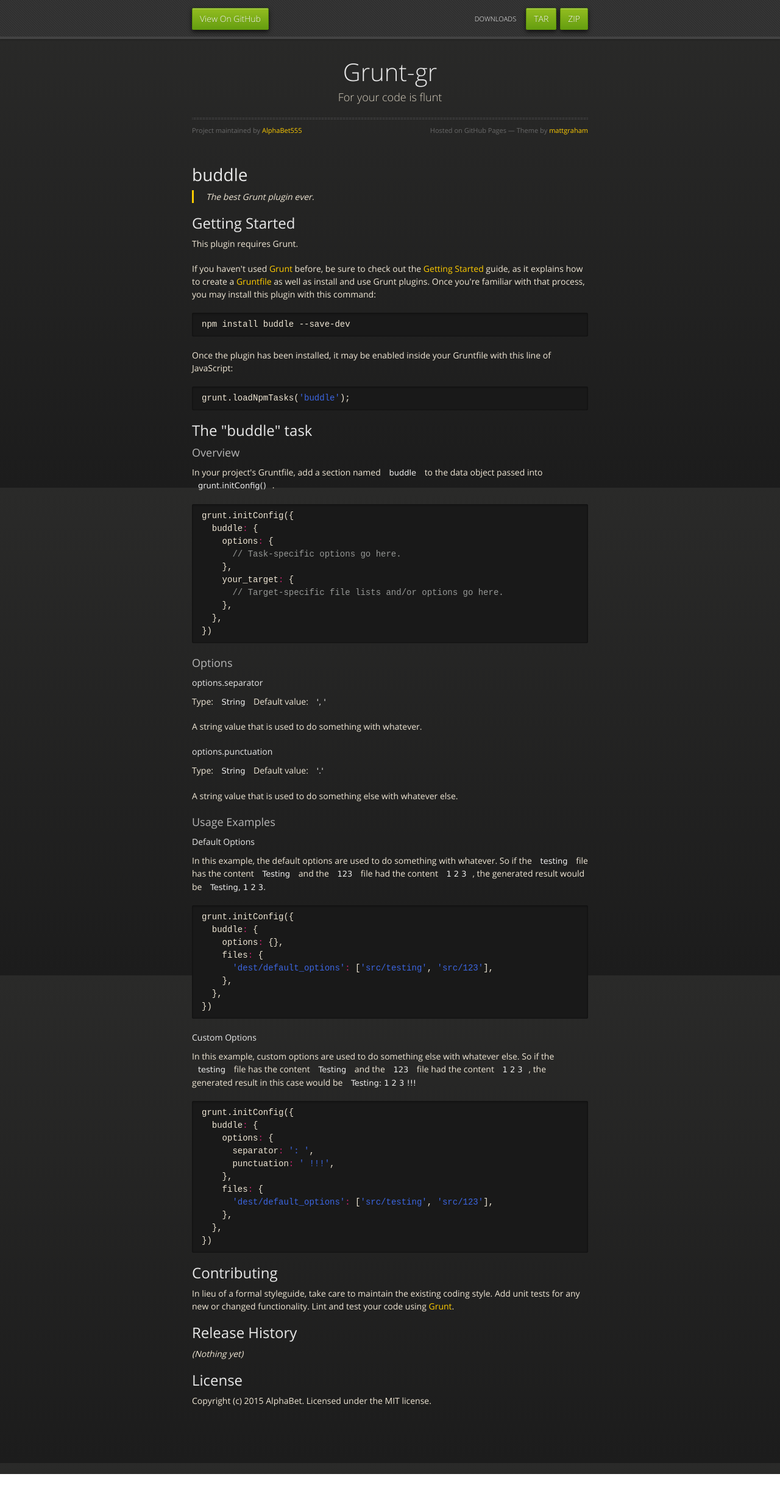
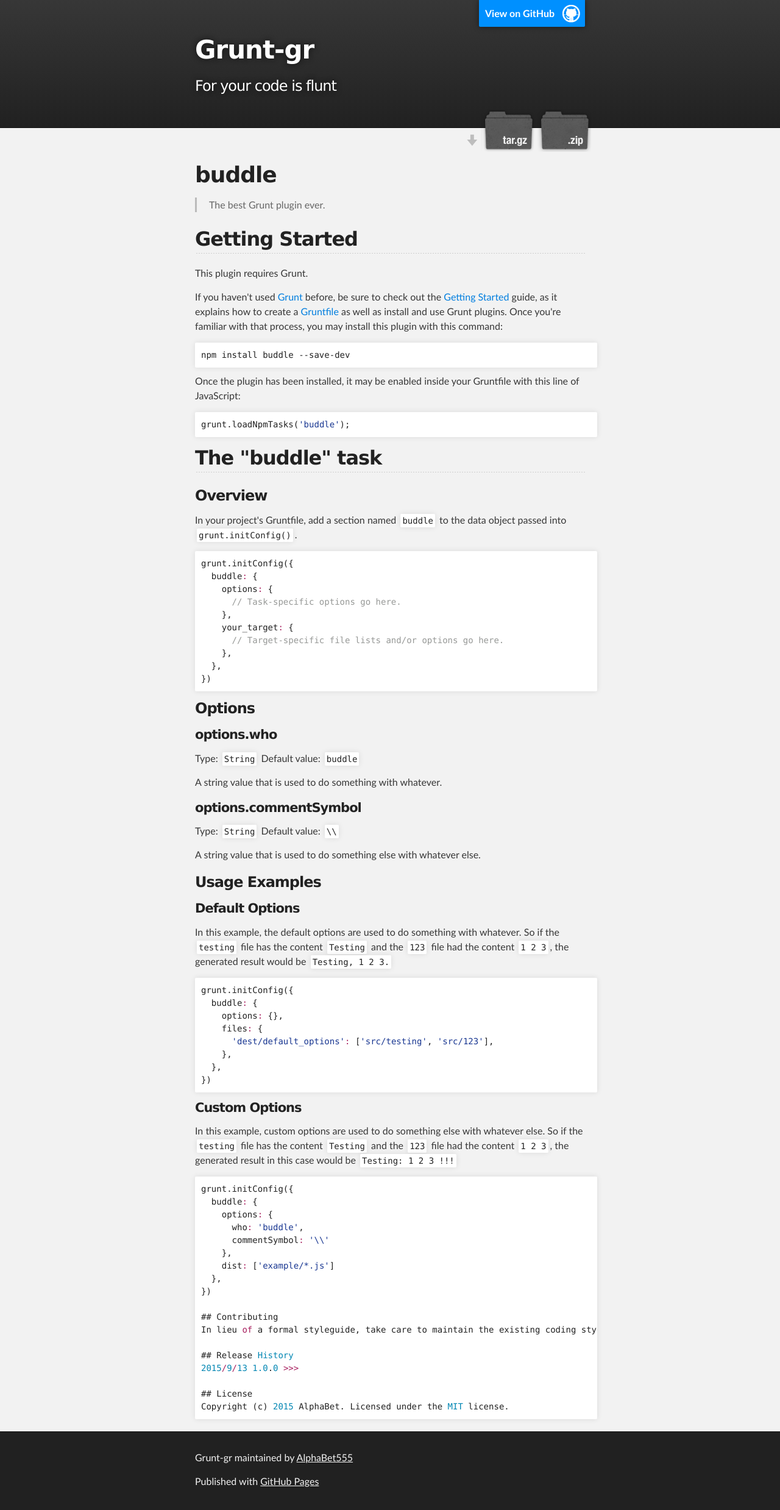
Before and after one commit to Alphabet555/grunt-GR, a plain HTML site: page index.html in a window 1280 px wide. Shown: the whole page at 61% size. Before the commit the page ends 2418 px from the top, so only its background shows below. Drawn offline with nearby package versions, Linux system fonts and the light colour scheme.

Commit message:
Create gh-pages branch via GitHub

```diff
--- a/index.html
+++ b/index.html
@@ -1,43 +1,36 @@
-<!doctype html>
+<!DOCTYPE html>
 <html>
+
   <head>
-    <meta charset="utf-8">
+    <meta charset='utf-8'>
     <meta http-equiv="X-UA-Compatible" content="chrome=1">
-    <title>Grunt-gr by AlphaBet555</title>
-    <link rel="stylesheet" href="stylesheets/styles.css">
-    <link rel="stylesheet" href="stylesheets/github-dark.css">
-    <script src="https://ajax.googleapis.com/ajax/libs/jquery/1.7.1/jquery.min.js"></script>
-    <script src="javascripts/respond.js"></script>
-    <!--[if lt IE 9]>
-      <script src="//html5shiv.googlecode.com/svn/trunk/html5.js"></script>
-    <![endif]-->
-    <!--[if lt IE 8]>
-    <link rel="stylesheet" href="stylesheets/ie.css">
-    <![endif]-->
-    <meta name="viewport" content="width=device-width, initial-scale=1, user-scalable=no">
+    <meta name="description" content="Grunt-gr : For your code is flunt">
 
+    <link rel="stylesheet" type="text/css" media="screen" href="stylesheets/stylesheet.css">
+
+    <title>Grunt-gr</title>
   </head>
+
   <body>
-      <div id="header">
-        <nav>
-          <li class="fork"><a href="https://github.com/AlphaBet555/grunt-GR">View On GitHub</a></li>
-          <li class="downloads"><a href="https://github.com/AlphaBet555/grunt-GR/zipball/master">ZIP</a></li>
-          <li class="downloads"><a href="https://github.com/AlphaBet555/grunt-GR/tarball/master">TAR</a></li>
-          <li class="title">DOWNLOADS</li>
-        </nav>
-      </div><!-- end header -->
 
-    <div class="wrapper">
+    <!-- HEADER -->
+    <div id="header_wrap" class="outer">
+        <header class="inner">
+          <a id="forkme_banner" href="https://github.com/AlphaBet555/grunt-GR">View on GitHub</a>
 
-      <section>
-        <div id="title">
-          <h1>Grunt-gr</h1>
-          <p>For your code is flunt</p>
-          <hr>
-          <span class="credits left">Project maintained by <a href="https://github.com/AlphaBet555">AlphaBet555</a></span>
-          <span class="credits right">Hosted on GitHub Pages &mdash; Theme by <a href="https://twitter.com/michigangraham">mattgraham</a></span>
-        </div>
+          <h1 id="project_title">Grunt-gr</h1>
+          <h2 id="project_tagline">For your code is flunt</h2>
 
+            <section id="downloads">
+              <a class="zip_download_link" href="https://github.com/AlphaBet555/grunt-GR/zipball/master">Download this project as a .zip file</a>
+              <a class="tar_download_link" href="https://github.com/AlphaBet555/grunt-GR/tarball/master">Download this project as a tar.gz file</a>
+            </section>
+        </header>
+    </div>
+
+    <!-- MAIN CONTENT -->
+    <div id="main_content_wrap" class="outer">
+      <section id="main_content" class="inner">
         <h1>
 <a id="buddle" class="anchor" href="#buddle" aria-hidden="true"><span class="octicon octicon-link"></span></a>buddle</h1>
 
@@ -81,18 +74,18 @@
 <a id="options" class="anchor" href="#options" aria-hidden="true"><span class="octicon octicon-link"></span></a>Options</h3>
 
 <h4>
-<a id="optionsseparator" class="anchor" href="#optionsseparator" aria-hidden="true"><span class="octicon octicon-link"></span></a>options.separator</h4>
+<a id="optionswho" class="anchor" href="#optionswho" aria-hidden="true"><span class="octicon octicon-link"></span></a>options.who</h4>
 
 <p>Type: <code>String</code>
-Default value: <code>',  '</code></p>
+Default value: <code>buddle</code></p>
 
 <p>A string value that is used to do something with whatever.</p>
 
 <h4>
-<a id="optionspunctuation" class="anchor" href="#optionspunctuation" aria-hidden="true"><span class="octicon octicon-link"></span></a>options.punctuation</h4>
+<a id="optionscommentsymbol" class="anchor" href="#optionscommentsymbol" aria-hidden="true"><span class="octicon octicon-link"></span></a>options.commentSymbol</h4>
 
 <p>Type: <code>String</code>
-Default value: <code>'.'</code></p>
+Default value: <code>\\</code></p>
 
 <p>A string value that is used to do something else with whatever else.</p>
 
@@ -121,33 +114,33 @@
 <div class="highlight highlight-js"><pre>grunt.initConfig({
   buddle<span class="pl-k">:</span> {
     options<span class="pl-k">:</span> {
-      separator<span class="pl-k">:</span> <span class="pl-s"><span class="pl-pds">'</span>: <span class="pl-pds">'</span></span>,
-      punctuation<span class="pl-k">:</span> <span class="pl-s"><span class="pl-pds">'</span> !!!<span class="pl-pds">'</span></span>,
+      who<span class="pl-k">:</span> <span class="pl-s"><span class="pl-pds">'</span>buddle<span class="pl-pds">'</span></span>,
+      commentSymbol<span class="pl-k">:</span> <span class="pl-s"><span class="pl-pds">'</span><span class="pl-cce">\\</span><span class="pl-pds">'</span></span>
     },
-    files<span class="pl-k">:</span> {
-      <span class="pl-s"><span class="pl-pds">'</span>dest/default_options<span class="pl-pds">'</span></span><span class="pl-k">:</span> [<span class="pl-s"><span class="pl-pds">'</span>src/testing<span class="pl-pds">'</span></span>, <span class="pl-s"><span class="pl-pds">'</span>src/123<span class="pl-pds">'</span></span>],
-    },
+    dist<span class="pl-k">:</span> [<span class="pl-s"><span class="pl-pds">'</span>example/*.js<span class="pl-pds">'</span></span>]
   },
-})</pre></div>
+})
 
-<h2>
-<a id="contributing" class="anchor" href="#contributing" aria-hidden="true"><span class="octicon octicon-link"></span></a>Contributing</h2>
+## Contributing
+In lieu <span class="pl-k">of</span> a formal styleguide, take care to maintain the existing coding style. Add unit tests <span class="pl-k">for</span> any <span class="pl-k">new</span> <span class="pl-en">or</span> changed functionality. Lint and test your code using [Grunt](http<span class="pl-k">:</span><span class="pl-c">//gruntjs.com/).</span>
 
-<p>In lieu of a formal styleguide, take care to maintain the existing coding style. Add unit tests for any new or changed functionality. Lint and test your code using <a href="http://gruntjs.com/">Grunt</a>.</p>
+## Release <span class="pl-c1">History</span>
+<span class="pl-c1">2015</span><span class="pl-k">/</span><span class="pl-c1">9</span><span class="pl-k">/</span><span class="pl-c1">13</span> <span class="pl-c1">1.0</span>.<span class="pl-c1">0</span> <span class="pl-k">&gt;&gt;&gt;</span>
 
-<h2>
-<a id="release-history" class="anchor" href="#release-history" aria-hidden="true"><span class="octicon octicon-link"></span></a>Release History</h2>
+## License
+Copyright (c) <span class="pl-c1">2015</span> AlphaBet. Licensed under the <span class="pl-c1">MIT</span> license.</pre></div>
+      </section>
+    </div>
 
-<p><em>(Nothing yet)</em></p>
+    <!-- FOOTER  -->
+    <div id="footer_wrap" class="outer">
+      <footer class="inner">
+        <p class="copyright">Grunt-gr maintained by <a href="https://github.com/AlphaBet555">AlphaBet555</a></p>
+        <p>Published with <a href="https://pages.github.com">GitHub Pages</a></p>
+      </footer>
+    </div>
 
-<h2>
-<a id="license" class="anchor" href="#license" aria-hidden="true"><span class="octicon octicon-link"></span></a>License</h2>
 
-<p>Copyright (c) 2015 AlphaBet. Licensed under the MIT license.</p>
-      </section>
-
-    </div>
-    <!--[if !IE]><script>fixScale(document);</script><![endif]-->
 
   </body>
 </html>
--- /dev/null
+++ b/javascripts/main.js
@@ -0,0 +1 @@
+console.log('This would be the main JS file.');
--- /dev/null
+++ b/stylesheets/github-light.css
@@ -0,0 +1,115 @@
+/*
+   Copyright 2014 GitHub Inc.
+
+   Licensed under the Apache License, Version 2.0 (the "License");
+   you may not use this file except in compliance with the License.
+   You may obtain a copy of the License at
+
+       http://www.apache.org/licenses/LICENSE-2.0
+
+   Unless required by applicable law or agreed to in writing, software
+   distributed under the License is distributed on an "AS IS" BASIS,
+   WITHOUT WARRANTIES OR CONDITIONS OF ANY KIND, either express or implied.
+   See the License for the specific language governing permissions and
+   limitations under the License.
+
+*/
+
+.pl-c /* comment */ {
+  color: #969896;
+}
+
+.pl-c1      /* constant, markup.raw, meta.diff.header, meta.module-reference, meta.property-name, support, support.constant, support.variable, variable.other.constant */,
+.pl-s .pl-v /* string variable */ {
+  color: #0086b3;
+}
+
+.pl-e  /* entity */,
+.pl-en /* entity.name */ {
+  color: #795da3;
+}
+
+.pl-s .pl-s1 /* string source */,
+.pl-smi      /* storage.modifier.import, storage.modifier.package, storage.type.java, variable.other, variable.parameter.function */ {
+  color: #333;
+}
+
+.pl-ent /* entity.name.tag */ {
+  color: #63a35c;
+}
+
+.pl-k /* keyword, storage, storage.type */ {
+  color: #a71d5d;
+}
+
+.pl-pds              /* punctuation.definition.string, string.regexp.character-class */,
+.pl-s                /* string */,
+.pl-s .pl-pse .pl-s1 /* string punctuation.section.embedded source */,
+.pl-sr               /* string.regexp */,
+.pl-sr .pl-cce       /* string.regexp constant.character.escape */,
+.pl-sr .pl-sra       /* string.regexp string.regexp.arbitrary-repitition */,
+.pl-sr .pl-sre       /* string.regexp source.ruby.embedded */ {
+  color: #183691;
+}
+
+.pl-v /* variable */ {
+  color: #ed6a43;
+}
+
+.pl-id /* invalid.deprecated */ {
+  color: #b52a1d;
+}
+
+.pl-ii /* invalid.illegal */ {
+  background-color: #b52a1d;
+  color: #f8f8f8;
+}
+
+.pl-sr .pl-cce /* string.regexp constant.character.escape */ {
+  color: #63a35c;
+  font-weight: bold;
+}
+
+.pl-ml /* markup.list */ {
+  color: #693a17;
+}
+
+.pl-mh        /* markup.heading */,
+.pl-mh .pl-en /* markup.heading entity.name */,
+.pl-ms        /* meta.separator */ {
+  color: #1d3e81;
+  font-weight: bold;
+}
+
+.pl-mq /* markup.quote */ {
+  color: #008080;
+}
+
+.pl-mi /* markup.italic */ {
+  color: #333;
+  font-style: italic;
+}
+
+.pl-mb /* markup.bold */ {
+  color: #333;
+  font-weight: bold;
+}
+
+.pl-md /* markup.deleted, meta.diff.header.from-file */ {
+  background-color: #ffecec;
+  color: #bd2c00;
+}
+
+.pl-mi1 /* markup.inserted, meta.diff.header.to-file */ {
+  background-color: #eaffea;
+  color: #55a532;
+}
+
+.pl-mdr /* meta.diff.range */ {
+  color: #795da3;
+  font-weight: bold;
+}
+
+.pl-mo /* meta.output */ {
+  color: #1d3e81;
+}
--- /dev/null
+++ b/stylesheets/stylesheet.css
@@ -0,0 +1,425 @@
+/*******************************************************************************
+Slate Theme for GitHub Pages
+by Jason Costello, @jsncostello
+*******************************************************************************/
+
+@import url(github-light.css);
+
+/*******************************************************************************
+MeyerWeb Reset
+*******************************************************************************/
+
+html, body, div, span, applet, object, iframe,
+h1, h2, h3, h4, h5, h6, p, blockquote, pre,
+a, abbr, acronym, address, big, cite, code,
+del, dfn, em, img, ins, kbd, q, s, samp,
+small, strike, strong, sub, sup, tt, var,
+b, u, i, center,
+dl, dt, dd, ol, ul, li,
+fieldset, form, label, legend,
+table, caption, tbody, tfoot, thead, tr, th, td,
+article, aside, canvas, details, embed,
+figure, figcaption, footer, header, hgroup,
+menu, nav, output, ruby, section, summary,
+time, mark, audio, video {
+  margin: 0;
+  padding: 0;
+  border: 0;
+  font: inherit;
+  vertical-align: baseline;
+}
+
+/* HTML5 display-role reset for older browsers */
+article, aside, details, figcaption, figure,
+footer, header, hgroup, menu, nav, section {
+  display: block;
+}
+
+ol, ul {
+  list-style: none;
+}
+
+table {
+  border-collapse: collapse;
+  border-spacing: 0;
+}
+
+/*******************************************************************************
+Theme Styles
+*******************************************************************************/
+
+body {
+  box-sizing: border-box;
+  color:#373737;
+  background: #212121;
+  font-size: 16px;
+  font-family: 'Myriad Pro', Calibri, Helvetica, Arial, sans-serif;
+  line-height: 1.5;
+  -webkit-font-smoothing: antialiased;
+}
+
+h1, h2, h3, h4, h5, h6 {
+  margin: 10px 0;
+  font-weight: 700;
+  color:#222222;
+  font-family: 'Lucida Grande', 'Calibri', Helvetica, Arial, sans-serif;
+  letter-spacing: -1px;
+}
+
+h1 {
+  font-size: 36px;
+  font-weight: 700;
+}
+
+h2 {
+  padding-bottom: 10px;
+  font-size: 32px;
+  background: url('../images/bg_hr.png') repeat-x bottom;
+}
+
+h3 {
+  font-size: 24px;
+}
+
+h4 {
+  font-size: 21px;
+}
+
+h5 {
+  font-size: 18px;
+}
+
+h6 {
+  font-size: 16px;
+}
+
+p {
+  margin: 10px 0 15px 0;
+}
+
+footer p {
+  color: #f2f2f2;
+}
+
+a {
+  text-decoration: none;
+  color: #007edf;
+  text-shadow: none;
+
+  transition: color 0.5s ease;
+  transition: text-shadow 0.5s ease;
+  -webkit-transition: color 0.5s ease;
+  -webkit-transition: text-shadow 0.5s ease;
+  -moz-transition: color 0.5s ease;
+  -moz-transition: text-shadow 0.5s ease;
+  -o-transition: color 0.5s ease;
+  -o-transition: text-shadow 0.5s ease;
+  -ms-transition: color 0.5s ease;
+  -ms-transition: text-shadow 0.5s ease;
+}
+
+a:hover, a:focus {text-decoration: underline;}
+
+footer a {
+  color: #F2F2F2;
+  text-decoration: underline;
+}
+
+em {
+  font-style: italic;
+}
+
+strong {
+  font-weight: bold;
+}
+
+img {
+  position: relative;
+  margin: 0 auto;
+  max-width: 739px;
+  padding: 5px;
+  margin: 10px 0 10px 0;
+  border: 1px solid #ebebeb;
+
+  box-shadow: 0 0 5px #ebebeb;
+  -webkit-box-shadow: 0 0 5px #ebebeb;
+  -moz-box-shadow: 0 0 5px #ebebeb;
+  -o-box-shadow: 0 0 5px #ebebeb;
+  -ms-box-shadow: 0 0 5px #ebebeb;
+}
+
+p img {
+  display: inline;
+  margin: 0;
+  padding: 0;
+  vertical-align: middle;
+  text-align: center;
+  border: none;
+}
+
+pre, code {
+  width: 100%;
+  color: #222;
+  background-color: #fff;
+
+  font-family: Monaco, "Bitstream Vera Sans Mono", "Lucida Console", Terminal, monospace;
+  font-size: 14px;
+
+  border-radius: 2px;
+  -moz-border-radius: 2px;
+  -webkit-border-radius: 2px;
+}
+
+pre {
+  width: 100%;
+  padding: 10px;
+  box-shadow: 0 0 10px rgba(0,0,0,.1);
+  overflow: auto;
+}
+
+code {
+  padding: 3px;
+  margin: 0 3px;
+  box-shadow: 0 0 10px rgba(0,0,0,.1);
+}
+
+pre code {
+  display: block;
+  box-shadow: none;
+}
+
+blockquote {
+  color: #666;
+  margin-bottom: 20px;
+  padding: 0 0 0 20px;
+  border-left: 3px solid #bbb;
+}
+
+
+ul, ol, dl {
+  margin-bottom: 15px
+}
+
+ul {
+  list-style-position: inside;
+  list-style: disc;
+  padding-left: 20px;
+}
+
+ol {
+  list-style-position: inside;
+  list-style: decimal;
+  padding-left: 20px;
+}
+
+dl dt {
+  font-weight: bold;
+}
+
+dl dd {
+  padding-left: 20px;
+  font-style: italic;
+}
+
+dl p {
+  padding-left: 20px;
+  font-style: italic;
+}
+
+hr {
+  height: 1px;
+  margin-bottom: 5px;
+  border: none;
+  background: url('../images/bg_hr.png') repeat-x center;
+}
+
+table {
+  border: 1px solid #373737;
+  margin-bottom: 20px;
+  text-align: left;
+ }
+
+th {
+  font-family: 'Lucida Grande', 'Helvetica Neue', Helvetica, Arial, sans-serif;
+  padding: 10px;
+  background: #373737;
+  color: #fff;
+ }
+
+td {
+  padding: 10px;
+  border: 1px solid #373737;
+ }
+
+form {
+  background: #f2f2f2;
+  padding: 20px;
+}
+
+/*******************************************************************************
+Full-Width Styles
+*******************************************************************************/
+
+.outer {
+  width: 100%;
+}
+
+.inner {
+  position: relative;
+  max-width: 640px;
+  padding: 20px 10px;
+  margin: 0 auto;
+}
+
+#forkme_banner {
+  display: block;
+  position: absolute;
+  top:0;
+  right: 10px;
+  z-index: 10;
+  padding: 10px 50px 10px 10px;
+  color: #fff;
+  background: url('../images/blacktocat.png') #0090ff no-repeat 95% 50%;
+  font-weight: 700;
+  box-shadow: 0 0 10px rgba(0,0,0,.5);
+  border-bottom-left-radius: 2px;
+  border-bottom-right-radius: 2px;
+}
+
+#header_wrap {
+  background: #212121;
+  background: -moz-linear-gradient(top, #373737, #212121);
+  background: -webkit-linear-gradient(top, #373737, #212121);
+  background: -ms-linear-gradient(top, #373737, #212121);
+  background: -o-linear-gradient(top, #373737, #212121);
+  background: linear-gradient(top, #373737, #212121);
+}
+
+#header_wrap .inner {
+  padding: 50px 10px 30px 10px;
+}
+
+#project_title {
+  margin: 0;
+  color: #fff;
+  font-size: 42px;
+  font-weight: 700;
+  text-shadow: #111 0px 0px 10px;
+}
+
+#project_tagline {
+  color: #fff;
+  font-size: 24px;
+  font-weight: 300;
+  background: none;
+  text-shadow: #111 0px 0px 10px;
+}
+
+#downloads {
+  position: absolute;
+  width: 210px;
+  z-index: 10;
+  bottom: -40px;
+  right: 0;
+  height: 70px;
+  background: url('../images/icon_download.png') no-repeat 0% 90%;
+}
+
+.zip_download_link {
+  display: block;
+  float: right;
+  width: 90px;
+  height:70px;
+  text-indent: -5000px;
+  overflow: hidden;
+  background: url(../images/sprite_download.png) no-repeat bottom left;
+}
+
+.tar_download_link {
+  display: block;
+  float: right;
+  width: 90px;
+  height:70px;
+  text-indent: -5000px;
+  overflow: hidden;
+  background: url(../images/sprite_download.png) no-repeat bottom right;
+  margin-left: 10px;
+}
+
+.zip_download_link:hover {
+  background: url(../images/sprite_download.png) no-repeat top left;
+}
+
+.tar_download_link:hover {
+  background: url(../images/sprite_download.png) no-repeat top right;
+}
+
+#main_content_wrap {
+  background: #f2f2f2;
+  border-top: 1px solid #111;
+  border-bottom: 1px solid #111;
+}
+
+#main_content {
+  padding-top: 40px;
+}
+
+#footer_wrap {
+  background: #212121;
+}
+
+
+
+/*******************************************************************************
+Small Device Styles
+*******************************************************************************/
+
+@media screen and (max-width: 480px) {
+  body {
+    font-size:14px;
+  }
+
+  #downloads {
+    display: none;
+  }
+
+  .inner {
+    min-width: 320px;
+    max-width: 480px;
+  }
+
+  #project_title {
+  font-size: 32px;
+  }
+
+  h1 {
+    font-size: 28px;
+  }
+
+  h2 {
+    font-size: 24px;
+  }
+
+  h3 {
+    font-size: 21px;
+  }
+
+  h4 {
+    font-size: 18px;
+  }
+
+  h5 {
+    font-size: 14px;
+  }
+
+  h6 {
+    font-size: 12px;
+  }
+
+  code, pre {
+    min-width: 320px;
+    max-width: 480px;
+    font-size: 11px;
+  }
+
+}
```
Also changed, not shown: params.json (+1 -1 lines), images/bg_hr.png (added), images/blacktocat.png (added), images/icon_download.png (added), images/sprite_download.png (added).
